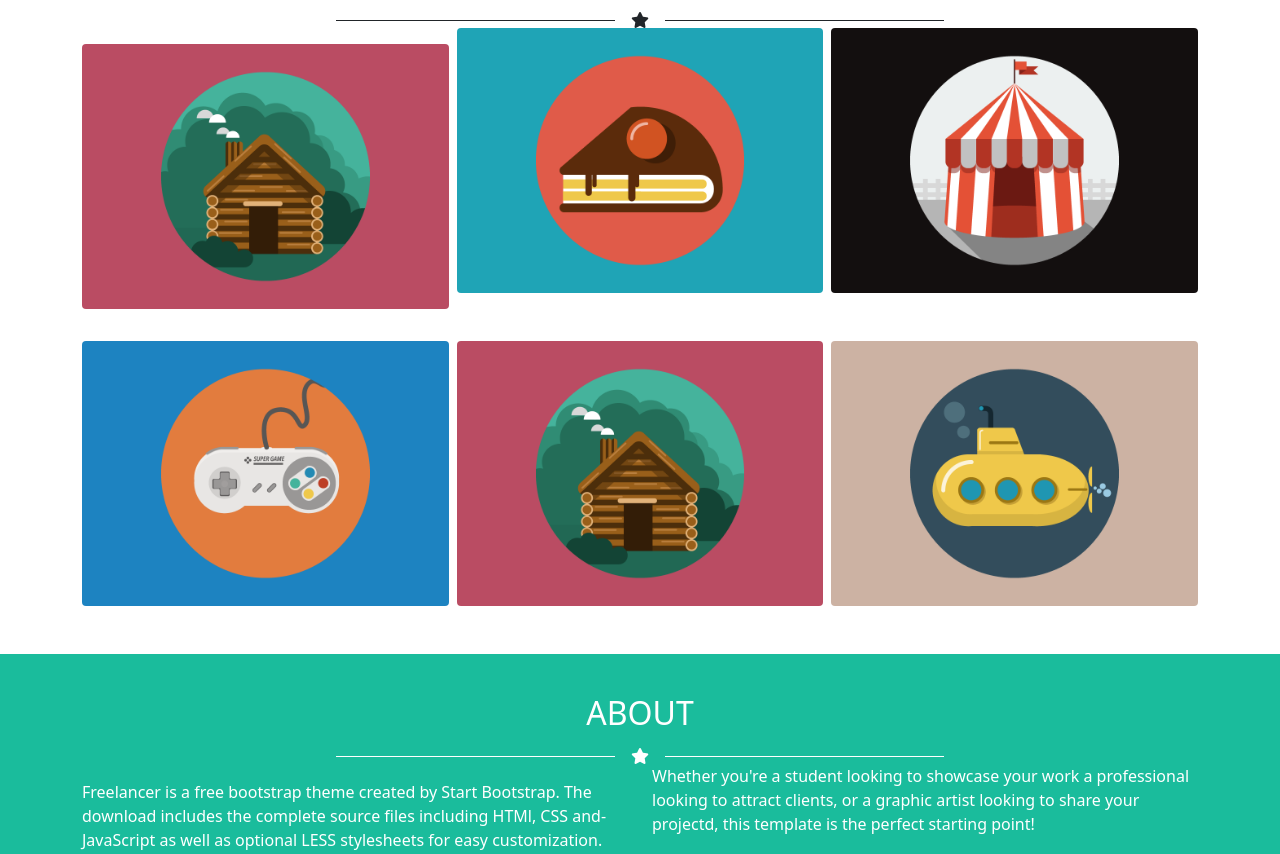
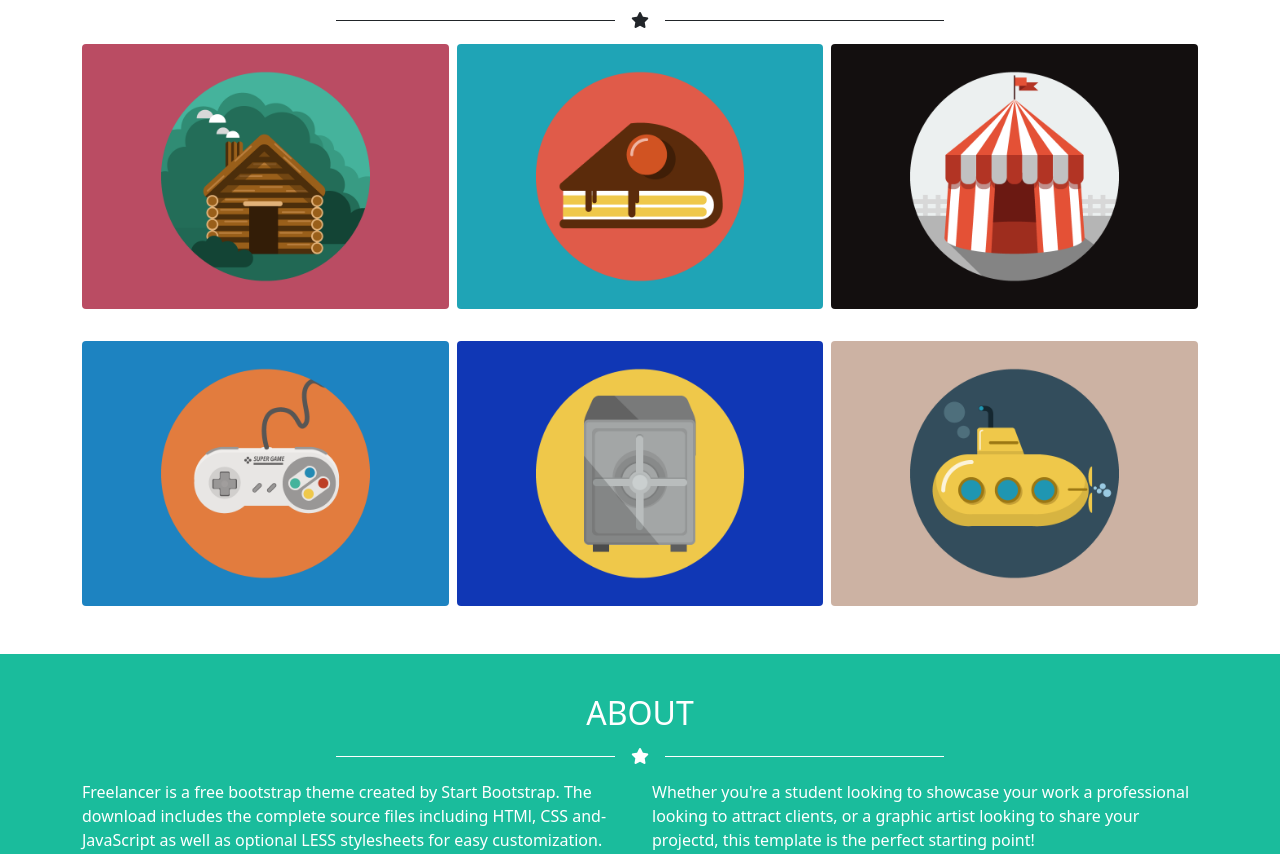
Before and after one commit to sertech89/html-css-bootstrap-freelancer, a plain HTML site: page index.html in a window 1280 px wide. Shown: the part 658-1512 px from the top of the page. Drawn offline with nearby package versions, Linux system fonts and the light colour scheme.

Commit message:
ultimo push

```diff
--- a/index.html
+++ b/index.html
@@ -73,15 +73,15 @@
     <section class="py-4">
         <div class="container text-center">
             <h2 class="text-uppercase my-3">portfolio</h2>
-            <div class="d-flex justify-content-center align-items-center">
+            <div class="d-flex justify-content-center align-items-center mb-3">
                 <div class="line bg-dark w-25"></div>
                 <i class="fa-solid fa-star mx-3"></i>
                 <div class="line bg-dark w-25"></div>
             </div>
 
             <div class="row g-2">
-                <div class="col-12 col-md-6 col-xl-4 mb-4">
-                    <img class="img-fluid rounded mt-3" src="./asset/img/cabin.png" alt="">
+                <div class="col-12 col-md-6 col-xl-4 mb-3">
+                    <img class="img-fluid rounded" src="./asset/img/cabin.png" alt="">
                 </div>
                 <div class="col-12 col-md-6 col-xl-4 mb-4">
                     <img class="img-fluid rounded" src="./asset/img/cake.png" alt="">
@@ -93,7 +93,7 @@
                     <img class="img-fluid rounded" src="./asset/img/game.png" alt="">
                 </div>
                 <div class="col-12 col-md-6 col-xl-4 mb-4">
-                    <img class="img-fluid rounded" src="./asset/img/cabin.png" alt="">
+                    <img class="img-fluid rounded" src="./asset/img/safe.png" alt="">
                 </div>
                 <div class="col-12 col-md-6 col-xl-4 mb-4">
                     <img class="img-fluid rounded" src="./asset/img/submarine.png" alt="">
@@ -107,14 +107,14 @@
 
         <div class="container text-center">
             <h2 class="text-uppercase text-white my-3">about</h2>
-            <div class="d-flex justify-content-center align-items-center">
+            <div class="d-flex justify-content-center align-items-center mb-3">
                 <div class="line bg-white w-25"></div>
                 <i class="fa-solid fa-star mx-3 text-white"></i>
                 <div class="line bg-white w-25"></div>
             </div>
             <div class="row">
                 <div class="col-12 col-md-6">
-                    <p class="text-white text-start mt-3">
+                    <p class="text-white text-start">
                         Freelancer is a free bootstrap theme created by Start Bootstrap. The
                         download includes the complete source files including HTMl, CSS and-JavaScript as well as
                         optional
```
